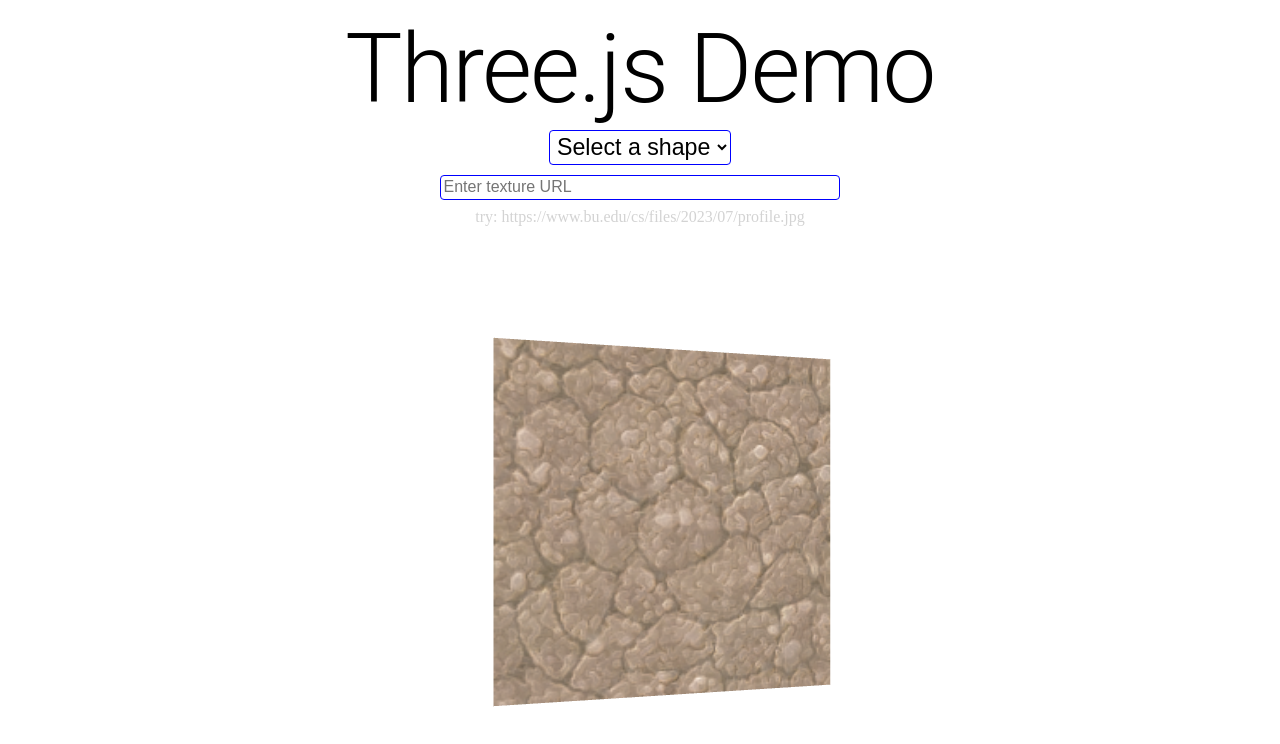
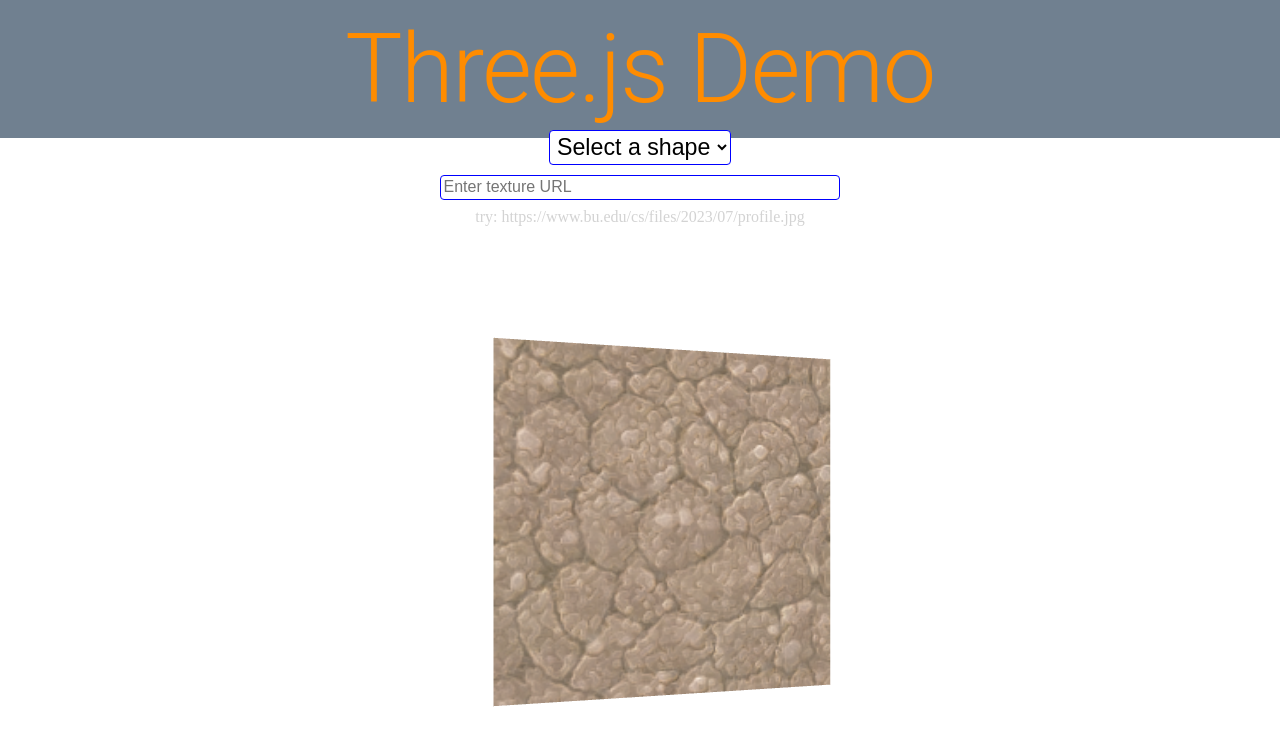
Before and after one commit to jaquevan/webShape, a Next.js app: page / in a window 1280 px wide. Shown: the top 744 px of the page. Built offline with nearby package versions, Linux system fonts and the light colour scheme.

Commit message:
removed fonts folder and added header styling

```diff
--- a/app/components/Scene.tsx
+++ b/app/components/Scene.tsx
@@ -45,7 +45,7 @@ export default function Scene({ shape = "cube", textureUrl }: SceneProps) {
         console.log("hello");
         break;
       case "sphere":
-        geometry = new THREE.SphereGeometry(0.5, 32, 32); //https://threejs.org/docs/#api/en/geometries/SphereGeometry
+        geometry = new THREE.SphereGeometry(0.7, 32, 32); //https://threejs.org/docs/#api/en/geometries/SphereGeometry
         break;
       case "cube":
       default:
--- a/app/page.tsx
+++ b/app/page.tsx
@@ -8,6 +8,9 @@ import { useState } from "react";
 const Title = styled(Typography)`
   padding: 1%;
   text-align: center;
+    color: darkorange;
+    background-color: slategrey;
+    margin-bottom: 1%;
 `;
 
 const StyledDiv = styled.div`
```
Also changed, not shown: app/fonts/GeistMonoVF.woff (deleted), app/fonts/GeistVF.woff (deleted).
